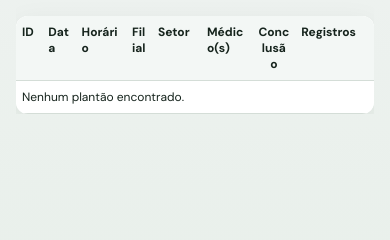
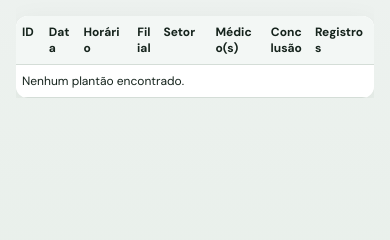
Before and after one commit to lordhawkbr/Registro-e-Medicao, a Node server app: template src/views/relatorio/index.ejs in a window 390 px wide. Shown: the part 469-709 px from the top of the page. Run offline with Node 20, Linux system fonts and the light colour scheme; the template is opened without the code that fills it, so the values that code supplies are empty; some libraries are stand-ins or nearby versions.

Commit message:
Ajusta largura da coluna Registros no layout mobile.
Co-authored-by: Marllon Macedo <lordhawkbr@users.noreply.github.com>

```diff
--- a/public/css/style.css
+++ b/public/css/style.css
@@ -1485,6 +1485,10 @@ body.body-medico .container-medico {
     width: 132px;
   }
 
+  .tabela-plantoes .col-registros {
+    width: 160px;
+  }
+
   .tag {
     font-size: 10px;
     padding: 3px 7px;
```
